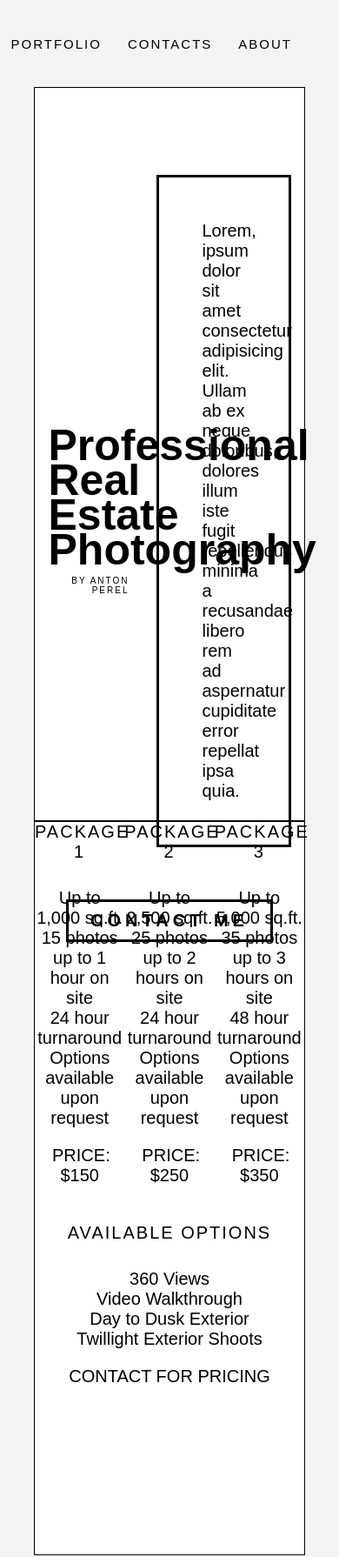
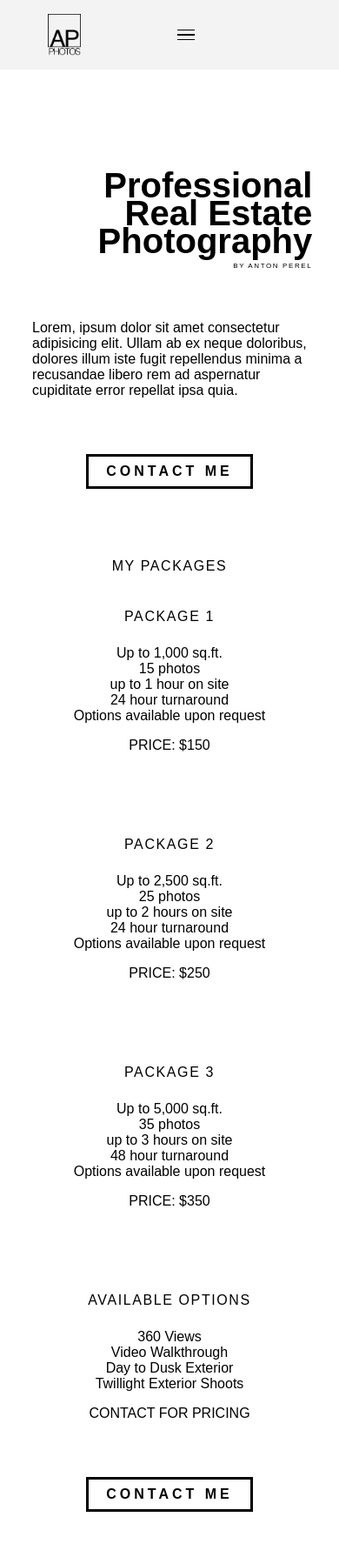
Before and after one commit to ap-eternalstudent/photoWebsite, a plain HTML site: page index.html in a window 390 px wide. Shown: the top 1790 px of the page at 87% size. Drawn offline with Linux system fonts and the light colour scheme.

Commit message:
fixed flexbox responsive layouts

```diff
--- a/index.html
+++ b/index.html
@@ -10,8 +10,13 @@
   </head>
   <body>
     <section class="header">
-        <img class="logo" src="./static/img/logo_m.png" alt="AP-logo">
-        <nav class="site-navigation">
+      <nav class="site-navigation">
+          <img class="logo" src="./static/img/logo_m.png" alt="AP-logo">
+          <div class="menu__burger">
+              <span></span>
+              <span></span>
+              <span></span>
+          </div>
           <ul class="menu">
             <li class="menu__item"><a href="./index.html">Home</a></li>
             <li class="menu__item"><a href="./services.html">Services</a></li>
@@ -20,6 +25,7 @@
             <li class="menu__item"><a href="./about.html">About</a></li>
           </ul>
       </nav>
+
     </section>
     <section class="super-wrapper">
       <section class="landing">
@@ -42,6 +48,7 @@
         </section>
 
       <section class="packages">
+          <h3>My Packages</h3>
         <section class="packages__item">
           <h3>Package 1</h3>
             <ul>
@@ -85,11 +92,11 @@
           </ul>
           <p class="pricing">Contact for pricing</p>
         </section>
-        <!-- <section class="call-to-action">
+        <section class="call-to-action">
           <section class="button">
             <button class="btn btn-1 btn-1a">contact me</button>
           </section>
-        </section> -->
+        </section>
       </section>
       <section class="portfolio-container">
         <h3>Previous Work</h3>
@@ -123,22 +130,22 @@
       </section>
     </section>
     <section class="footer">
-      <section class="contacts">
-        <section class="contacts__primary">
+      <!-- <section class="contacts"> -->
+        <section class="contact__row">
           <ul>
-            <li>email:<a>https://apphotos.us</a></li>
-            <li>cellphone:<a>(904)-555-5555</a></li>
+            <li>email: <a>https://apphotos.us</a></li>
+            <li>cellphone: <a>(904)-555-5555</a></li>
           </ul>
         </section>
-        <section class="contacts__social">
+        <section class="contact__row">
           <ul>
             <li>behance</a></li>
             <li>instagram</a></li>
           </ul>
         </section>
-      </section>
-      <section class="copyright">
-        <p>All Rights Reserved</p>
+      <!-- </section> -->
+      <section class="contact__row">
+        <p>© All Rights Reserved 2020</p>
       </section>
     </section>
     <script src="./static/script/script.js"></script>
--- a/static/style/style.css
+++ b/static/style/style.css
@@ -16,6 +16,16 @@ body {
   max-width: 80%;
   margin: 0 auto;
   font-size: 2rem;
+}
+nav {
+  display: flex;
+  justify-content: space-around;
+  align-items: center;
+  height: 10rem;
+}
+h1 {
+  font-size: 5rem;
+  line-height: 80%;
 }
 h3 {
   font-size: 2rem;
@@ -40,31 +50,21 @@ a::after {
 }
 .super-wrapper {
   background-color: rgb(255, 255, 255);
-}
-
-.header {
-  display: flex;
-  justify-content: flex-end;
-  align-items: center;
-  height: 10rem;
+  /* margin: auto; */
 }
 
 .logo {
   cursor: pointer;
   max-height: 6rem;
 }
-.site-navigation {
-  display: flex;
-  justify-content: space-around;
-  align-items: center;
-}
-.menu {
+
+.site-navigation ul {
   display: flex;
   justify-content: space-around;
 }
 
-.site-navigation li {
-  display: inline-block;
+.site-navigation a {
+  padding: 0.5rem;
   margin: 1.5rem;
   font-size: 1.5rem;
   text-transform: uppercase;
@@ -76,31 +76,39 @@ a::after {
 .site-navigation li :active {
   color: #fff;
   background: black;
-  /* padding: 0rem 0.5rem; */
+}
+.menu__burger {
+  width: 5%;
+  height: 1.6rem;
+  display: flex;
+  flex-flow: column wrap;
+}
+.menu__burger span {
+  background-color: black;
+  width: 100%;
+  height: 0.2rem;
+  justify-content: space-between;
 }
 
 .landing {
-  height: 100vh;
+  padding-top: 10rem;
   flex-flow: row wrap;
-  border: solid 1px black;
+  justify-content: space-between;
 }
 
 .landing__intro {
-  margin-top: 10rem;
   display: flex;
-  justify-content: space-around;
+  align-items: center;
+  margin: 5%;
 }
 
 .landing__intro__title {
-  flex-grow: 1;
-  max-width: 30%;
-  align-self: center;
+  flex-grow: 2;
   text-align: end;
+  margin: 5%;
 }
 
 .landing__intro__title h1 {
-  font-size: 5rem;
-  line-height: 80%;
   display: flex;
   flex-flow: column;
 }
@@ -109,23 +117,19 @@ a::after {
   margin-top: 1rem;
   font-size: 1rem;
 }
-.landing__intro__title span {
-  width: 100%;
+
+.landing__intro__text {
+  align-self: center;
+  flex-grow: 1;
+  margin: 5%;
+  min-width: 40%;
 }
 
-.landing__intro__text {
-  border: solid 3px black;
-  align-self: center;
-  flex-grow: 2;
-  max-width: 50%;
-}
-
-.landing__intro__text p {
-  margin: 5rem;
+.landing .call-to-action {
+  margin-top: 10%;
 }
 
 .call-to-action {
-  margin-top: 5rem;
   display: flex;
   width: 100%;
   height: 6rem;
@@ -176,17 +180,17 @@ a::after {
 }
 
 .packages {
-  border: solid 1px black;
-  height: 100vh;
   display: flex;
-  justify-content: space-evenly;
+  justify-content: space-around;
   flex-flow: row wrap;
+  width: 80%;
+  margin: 10rem auto;
 }
 
 .packages__item {
-  list-style: none;
+  flex-wrap: wrap;
   text-align: center;
-  width: 33.33%;
+  margin: 5rem;
 }
 
 .packages__item h3 {
@@ -196,55 +200,78 @@ a::after {
   letter-spacing: 0.2rem;
   margin-bottom: 3rem;
 }
+.packages__item li {
+  font-size: 2rem;
+  font-weight: 100;
+}
 
-.packages__item:last-child {
-  margin-top: -15rem;
-  width: 100%;
-}
 .pricing {
   padding: 2rem;
   font-weight: 400;
   text-transform: uppercase;
 }
-.portfolio-container {
-  margin-top: 10rem;
-}
+
 .portfolio-container h3 {
-  font-size: 2rem;
-  font-weight: 100;
-  letter-spacing: 0.2rem;
   text-align: center;
-  text-transform: uppercase;
+  margin-bottom: 10rem;
 }
 .portfolio__images {
   display: flex;
   flex-wrap: wrap;
-  margin: 10rem 5rem 0 5rem;
+  margin: 2vmin;
 }
 
 .portfolio__images__item {
   list-style: none;
   height: 40vh;
   flex-grow: 1;
-  margin: -1rem 1rem;
+  margin: 2vmin;
 }
 
 .portfolio__images__item:last-child {
   flex-grow: 10;
 }
 .portfolio__images__item img {
-  max-height: 80%;
+  max-height: 100%;
   min-width: 100%;
   object-fit: cover;
   vertical-align: bottom;
 }
+
 .footer {
   display: flex;
-  flex-flow: row wrap;
-  /* justify-content: space-around; */
+  flex-wrap: nowrap;
+  flex-direction: column;
+  margin-top: 5rem;
+}
+.contact__row {
+  margin: auto;
+}
+
+.contact__row:last-child {
+  margin-top: 2rem;
+  margin-bottom: 1rem;
+  text-transform: uppercase;
+}
+
+.contact__row:last-child p {
+  font-size: 1.5rem;
+}
+
+.contact__row ul {
+  display: flex;
   width: 100%;
+  justify-content: space-around;
+  align-items: center;
 }
-.contacts {
+
+.contact__row li {
+  font-size: 1.5rem;
+  font-weight: 100;
+  padding: 1rem;
+}
+
+/* .contacts {
   font-size: 1rem;
   width: 100%;
   display: flex;
@@ -255,9 +282,9 @@ a::after {
   align-items: center;
   margin: 4rem;
   width: 50%;
-}
+} */
 
-.copyright {
+/* .copyright {
   width: 100%;
   margin: auto;
   margin-bottom: 2rem;
@@ -265,6 +292,41 @@ a::after {
 .copyright > p {
   font-size: 1rem;
   text-align: center;
+} */
+.menu__burger {
+  display: none;
+}
+@media (max-width: 799px) {
+  .menu li {
+    display: none;
+  }
+  .menu__burger {
+    display: flex;
+    justify-content: space-between;
+  }
+  .landing__intro {
+    flex-direction: column;
+  }
+  .landing__intro__title {
+    min-width: 100%;
+    margin-right: 5rem;
+  }
+  .landing__intro__text {
+    min-width: 80%;
+    margin-right: 0;
+    margin-top: 5rem;
+  }
+  .landing__intro__text p {
+    margin-right: 0;
+  }
+}
+@media (max-width: 479px) {
+  html {
+    font-size: 50%;
+  }
+  body {
+    max-width: 100%;
+  }
 }
 
 @media (max-aspect-ratio: 1/1) {
@@ -273,14 +335,23 @@ a::after {
   }
 }
 
-@media (max-height: 480px) {
+@media (max-height: 479px) {
   .portfolio__images__item {
     height: 80vh;
   }
 }
 
-@media (max-aspect-ratio: 1/1) and (max-width: 480px) {
+@media (max-aspect-ratio: 1/1) and (max-width: 479px) {
   .portfolio__images {
     flex-direction: row;
   }
+  .portfolio__image__item {
+    height: auto;
+    width: 100%;
+  }
+  .portfolio__image__item img {
+    width: 100%;
+    max-height: 75vh;
+    min-width: 0;
+  }
 }
```
Also changed, not shown: services.html (+2 -2 lines).
